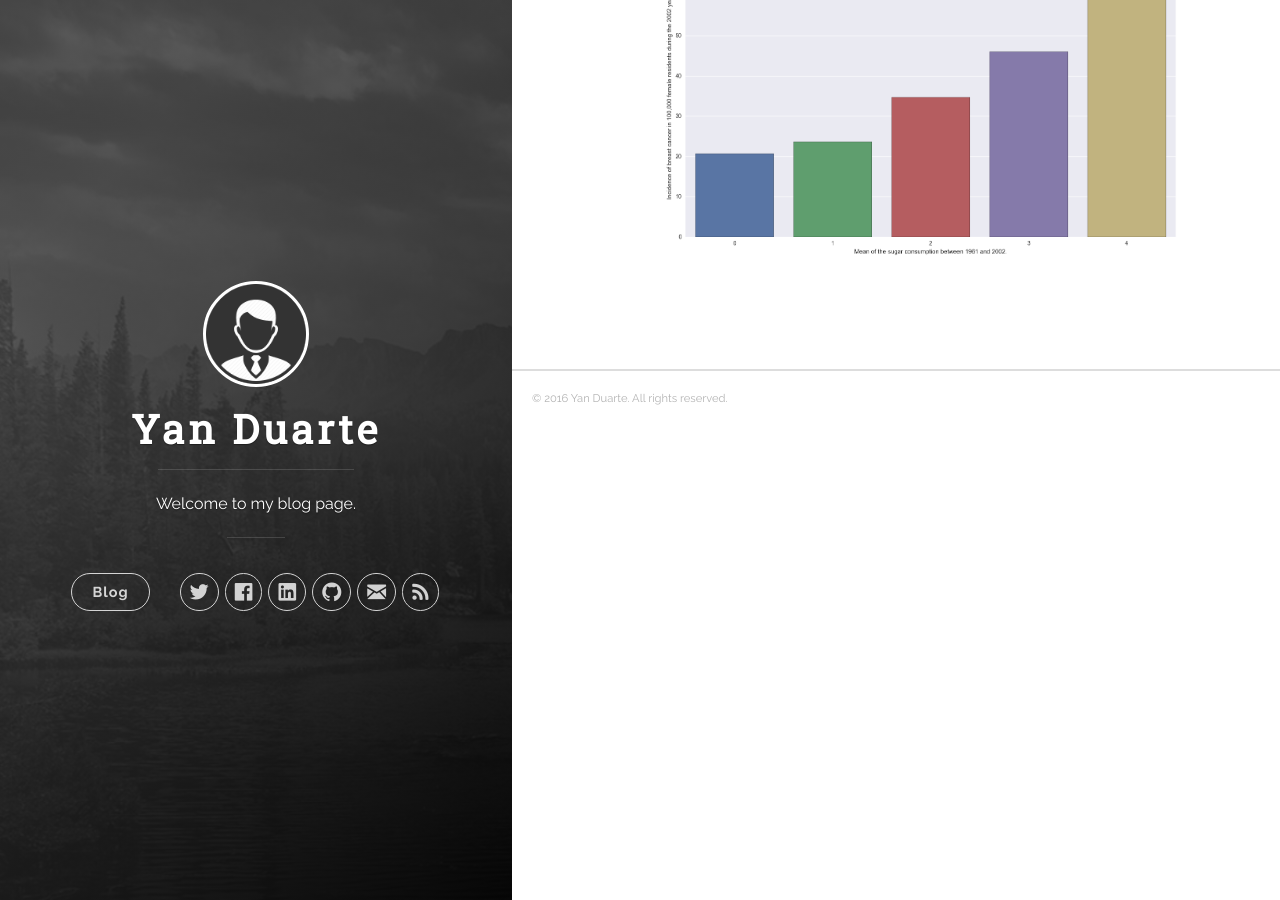
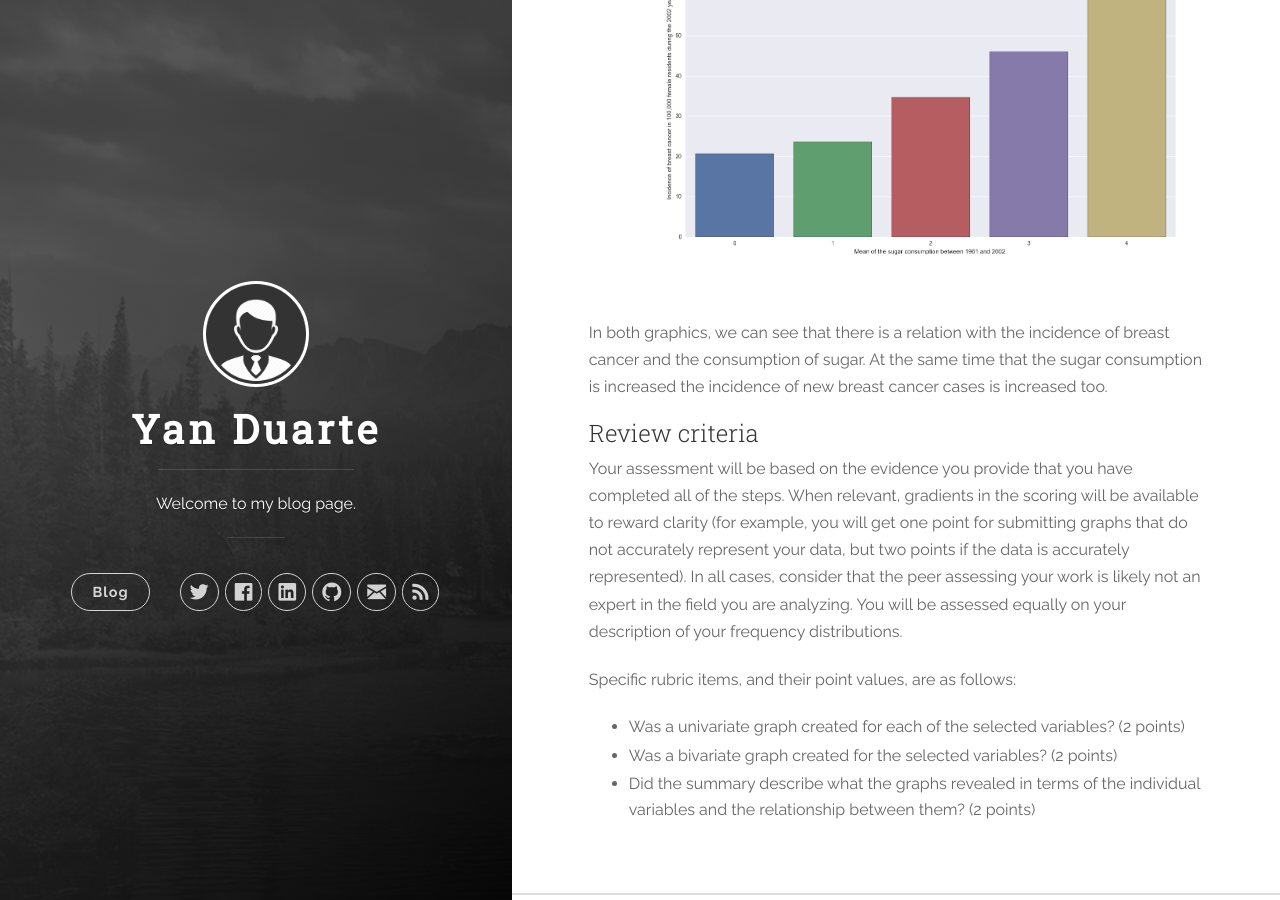
Before and after one commit to yan-duarte/yan-duarte.github.io, a Jekyll site: the page built from _posts/2016-07-22-Assignment4.md, in a window 1280 px wide and 900 px high, scrolled down 5264 px. Built offline with Jekyll 4.4.1, drawn with Linux system fonts in a browser that asks for light colours; nearby versions of some CDN libraries.

Commit message:
Updated 2016-07-22-Assignment4.md

```diff
--- a/_posts/2016-07-22-Assignment4.md
+++ b/_posts/2016-07-22-Assignment4.md
@@ -152,3 +152,15 @@ plt.show()
 ![Figure 4]({{site.baseurl}}/yan-duarte.github.io/images/assignment4/graph4.png)
 
 ![Figure 5]({{site.baseurl}}/yan-duarte.github.io/images/assignment4/graph5.png)
+
+In both graphics, we can see that there is a relation with the incidence of breast cancer and the consumption of sugar. At the same time that the sugar consumption is increased the incidence of new breast cancer cases is increased too.
+
+## Review criteria
+
+Your assessment will be based on the evidence you provide that you have completed all of the steps. When relevant, gradients in the scoring will be available to reward clarity (for example, you will get one point for submitting graphs that do not accurately represent your data, but two points if the data is accurately represented). In all cases, consider that the peer assessing your work is likely not an expert in the field you are analyzing. You will be assessed equally on your description of your frequency distributions.
+
+Specific rubric items, and their point values, are as follows:
+
+  - Was a univariate graph created for each of the selected variables? (2 points)
+  - Was a bivariate graph created for the selected variables? (2 points)
+  - Did the summary describe what the graphs revealed in terms of the individual variables and the relationship between them? (2 points)
```
